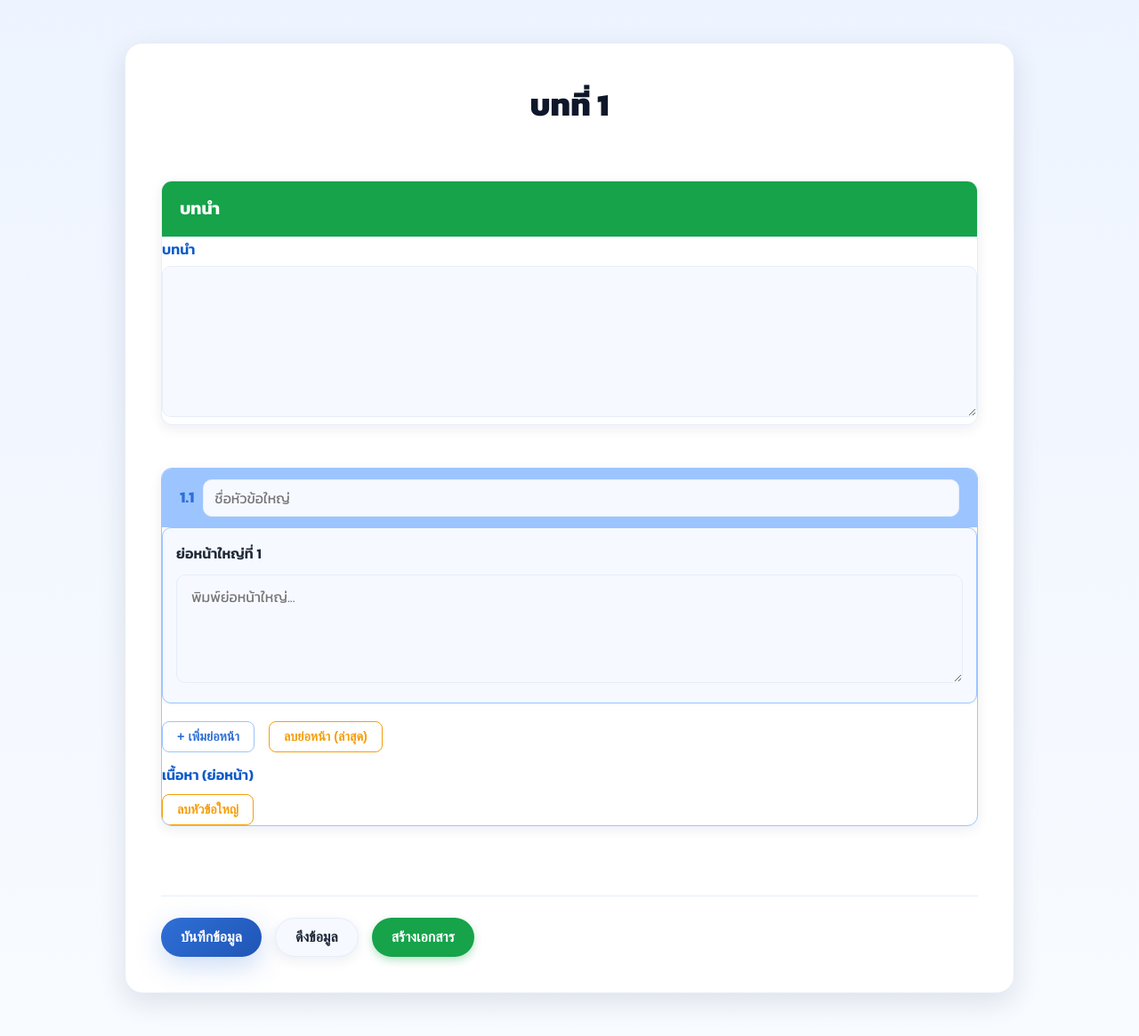
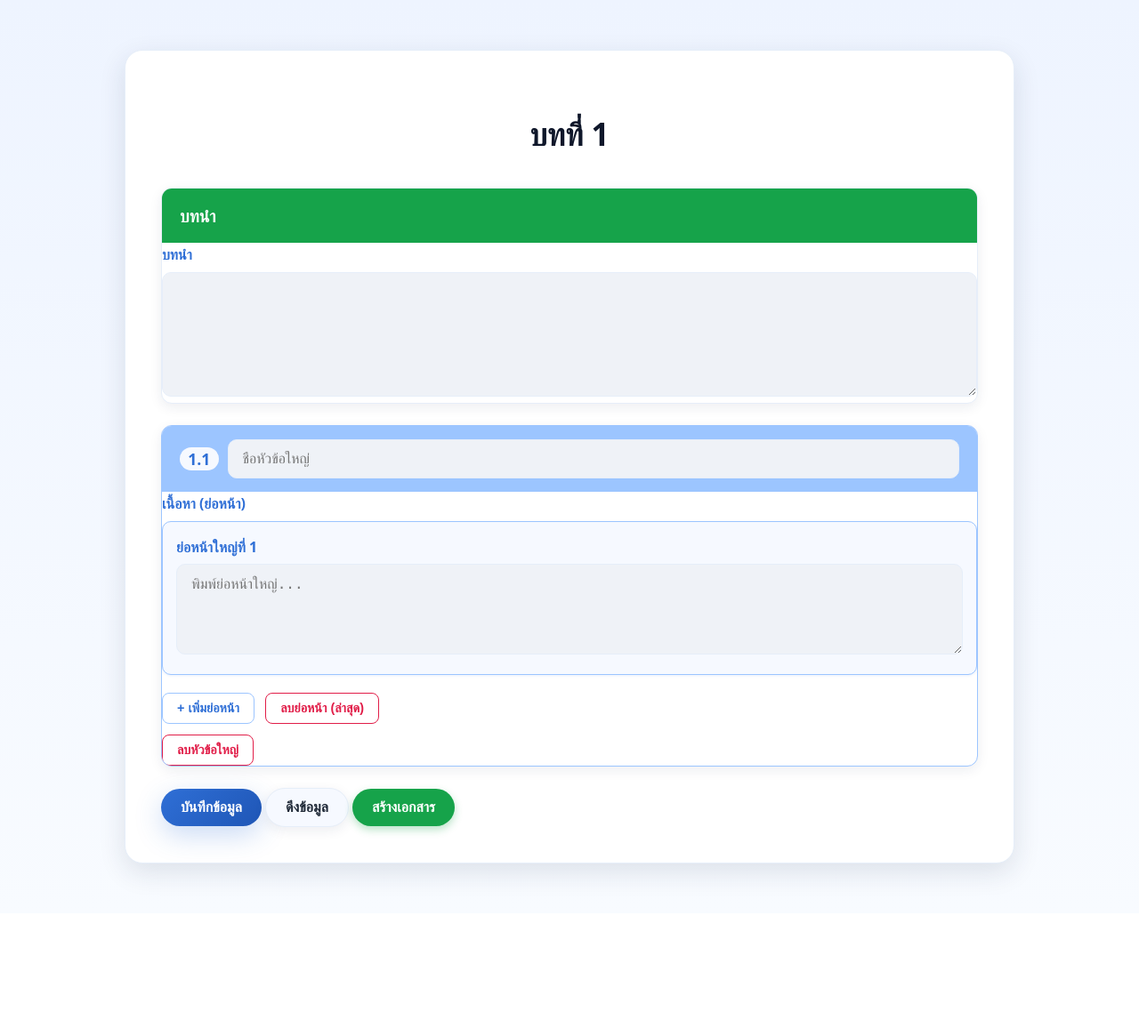
Before and after one commit to Reungwit/webdoc, a Django app: page /chapter_1/ in a window 1280 px wide. Shown: the whole page at 89% size. After the commit the page ends 996 px from the top, so only its background shows below. Run offline with Django 5.2, Linux system fonts and the light colour scheme; the visitor is signed in with stand-in values (Sample User, id 1); data that the repository does not hold is empty.

Commit message:
อัปเดท css

```diff
--- a/webdoc/static/css/chapter_1.css
+++ b/webdoc/static/css/chapter_1.css
@@ -1,16 +1,13 @@
-/* ================= chapter_1.css (FINAL CONSISTENCY PASS) ================= */
-
-/* ================= Google Fonts & Theme Tokens (คัดลอกมา 100%) ================= */
-@import url('https://fonts.googleapis.com/css2?family=Kanit:wght@400;600;700;800&display=swap');
-
+/* ========== 1) VARIABLES (ธีมฟ้าอ่อน + ดาร์กโหมด) ========== */
+@layer variables {
     :root {
         --primary: #2f6fd6;
         --primary-2: #6ba8ff;
         --primary-3: #9cc5ff;
+
         --ink: #0f172a;
         --ink-2: #1f2937;
         --muted: #64748b;
-    --muted-2: #94a3b8;
 
         --bg: #ffffff;
         --bg-soft: #f6f9ff;
@@ -29,10 +26,25 @@
         --danger: #e11d48;
     }
 
-/* ================= Reset & Base ================= */
+    @media (prefers-color-scheme: dark) {
+        :root {
+            --bg: #0b1220;
+            --bg-soft: #0f172a;
+            --card: #0d1629;
+            --card-border: #243041;
+            --ink: #e5e7eb;
+            --ink-2: #cbd5e1;
+            --shadow-sm: 0 2px 8px rgba(0, 0, 0, .25);
+            --shadow: 0 8px 22px rgba(0, 0, 0, .35);
+            --shadow-lg: 0 16px 40px rgba(0, 0, 0, .5);
+            --ring: 0 0 0 3px rgba(99, 155, 255, .35);
+        }
+    }
+}
+
+/* ========== 2) BASE ========== */
+@layer base {
     * {
-    margin: 0;
-    padding: 0;
         box-sizing: border-box;
     }
 
@@ -47,11 +59,78 @@ body {
         line-height: 1.65;
         display: flex;
         justify-content: center;
+        min-height: 100vh;
         padding: 48px 24px;
-    min-height: 100vh;
     }
 
-/* ================= Page Wrapper ================= */
+    h1 {
+        font-size: 2.2rem;
+        font-weight: 800;
+        color: var(--ink);
+        margin-bottom: 32px;
+    }
+
+    .text-center {
+        text-align: center;
+    }
+
+    /* Form controls */
+    label,
+    .form-label {
+        font-weight: 600;
+        color: var(--primary);
+        margin-bottom: 6px;
+        display: block;
+    }
+
+    .form-control,
+    input[type="text"],
+    textarea {
+        width: 100%;
+        padding: 12px 16px;
+        border-radius: 10px;
+        border: 1px solid var(--card-border);
+        background: #eff2f7;
+        font-size: 1rem;
+        color: var(--ink-2);
+        transition: border-color .2s, box-shadow .2s;
+        resize: vertical;
+        -webkit-transition: border-color .2s, box-shadow .2s;
+        -moz-transition: border-color .2s, box-shadow .2s;
+        -ms-transition: border-color .2s, box-shadow .2s;
+        -o-transition: border-color .2s, box-shadow .2s;
+}
+
+    .form-control:focus,
+    input[type="text"]:focus,
+    textarea:focus {
+        outline: none;
+        border-color: var(--primary);
+        box-shadow: var(--ring);
+    }
+
+    /* Skip link */
+    .u-skip {
+        position: absolute;
+        left: -9999px;
+        top: auto;
+        width: 1px;
+        height: 1px;
+        overflow: hidden;
+    }
+
+    .u-skip:focus {
+        position: static;
+        width: auto;
+        height: auto;
+        padding: 8px 12px;
+        border-radius: 8px;
+        background: var(--primary-3);
+    }
+}
+
+/* ========== 3) COMPONENTS ========== */
+@layer components {
     .container {
         width: 100%;
         max-width: 1000px;
@@ -66,147 +145,89 @@ body {
     @keyframes fadeIn {
         from {
             opacity: 0;
-        transform: translateY(20px);
+            transform: translateY(20px)
         }
+
         to {
             opacity: 1;
-        transform: translateY(0);
+            transform: none
         }
     }
 
-h1 {
-    font-size: 2.2rem;
-    font-weight: 800;
-    color: var(--ink);
-    text-align: center;
-    margin-bottom: 32px;
-}
-.text-center { text-align: center; }
-
-/* ================= Form Layout ================= */
-form {
-    display: grid;
-    gap: 24px;
-}
-
-label,
-.form-label {
-    font-weight: 600;
-    color: #0b59ca;
-    margin-bottom: 6px;
-    display: block;
-}
-
-/* input / textarea base */
-.form-control,
-input[type="text"],
-textarea {
-    width: 100%;
-    padding: 12px 16px;
-    border-radius: 10px;
-    border: 1px solid var(--card-border);
-    background-color: var(--bg-soft);
-    font-family: 'Kanit', sans-serif;
-    font-size: 1rem;
-    color: var(--ink-2);
-    transition: border-color .2s ease, box-shadow .2s ease;
-    resize: vertical;
-}
-
-.form-control:focus,
-input[type="text"]:focus,
-textarea:focus {
-    outline: none;
-    border-color: var(--primary);
-    box-shadow: var(--ring);
-}
-
-/* ================= Cards ================= */
     .card {
         border: 1px solid var(--card-border);
         border-radius: 12px;
-    margin-bottom: 24px;
-    background-color: var(--card);
+        background: var(--card);
         box-shadow: var(--shadow-sm);
         overflow: hidden;
+        margin-bottom: 24px;
     }
 
     .card-header {
         padding: 15px 20px;
         font-weight: 700;
         font-size: 1.2rem;
-    color: white;
-    background-color: var(--success); /* default fallback */
-    border-bottom: 1px solid var(--card-border);
     }
 
     .card-header.bg-success {
-    background-color: var(--success);
-    color: white;
+        background: var(--success);
+        color: #fff;
     }
 
-/* dynamic sections card style */
     .card.section {
         border-color: var(--primary-3);
-    background-color: var(--bg);
     }
-.card.section > .card-header {
-    background-color: var(--primary-3);
+
+    .card.section>.card-header {
+        background: var(--primary-3);
         color: var(--ink);
         font-size: 1.1rem;
-    padding: 12px 20px;
         border-bottom: none;
     }
 
-/* ================= Paragraph blocks for 1.1 ================= */
+    .legend-flex {
+        display: flex;
+        align-items: center;
+        gap: 10px;
+    }
+
+    .legend-flex .number {
+        font-weight: 800;
+        background: var(--bg-soft);
+        color: var(--primary);
+        border-radius: 999px;
+        min-width: 42px;
+        height: 26px;
+        display: inline-flex;
+        align-items: center;
+        justify-content: center;
+        padding: 0 10px;
+    }
+
     .para-item {
         margin-bottom: 20px;
         padding: 15px;
         border: 1px solid var(--primary-3);
         border-radius: 10px;
-    background-color: var(--bg-soft);
+        background: var(--bg-soft);
         box-shadow: 0 1px 3px rgba(47, 111, 214, .1);
-}
-.para-item label {
-    font-weight: 600;
-    color: var(--ink-2);
-}
-.para-item textarea {
-    margin-top: 5px;
-    margin-bottom: 0;
-}
-
-/* ================= Nested Headings / Blocks ================= */
-.legend-flex {
-    display: flex;
-    align-items: center;
-    gap: 10px;
-}
-.legend-flex .number {
-    font-weight: 700;
-    color: var(--primary);
-    font-size: 1.1rem;
-    flex-shrink: 0;
-}
-.legend-flex .title-input {
-    margin-bottom: 0;
-    padding: 8px 12px;
     }
 
     .subblock,
     .main-block {
         margin-top: 15px;
         padding: 15px;
-    border: 1px solid var(--primary-3);
         border-radius: 8px;
-    background-color: var(--bg-soft);
-}
-.main-block {
-    margin-top: 10px;
-    margin-bottom: 10px;
+        /* background: var(--bg-soft); */
+        border: 1px dashed var(--card-border);
     }
 
-/* ================= Buttons ================= */
+    .main-block {
+        border-style: solid;
+        border-color: var(--primary-3);
+        margin: 10px 0;
+    }
+
     .btn,
     button {
         display: inline-flex;
@@ -219,9 +240,19 @@ button {
         font-weight: 700;
         font-size: 1rem;
         cursor: pointer;
-    transition: transform .2s ease, box-shadow .2s ease;
+        transition: transform .2s, box-shadow .2s;
         -webkit-tap-highlight-color: transparent;
         text-decoration: none;
+    }
+
+    .btn:focus-visible,
+    button:focus-visible {
+        outline: 3px solid var(--primary-2);
+        outline-offset: 2px;
+    }
+
+    .btn:hover {
+        transform: translateY(-2px);
     }
 
     .btn-primary {
@@ -236,8 +267,8 @@ button {
         border: 1px solid var(--card-border);
         box-shadow: var(--shadow-sm);
     }
+
     .btn-info:hover {
-    transform: translateY(-2px);
         border-color: var(--primary);
     }
 
@@ -247,17 +278,17 @@ button {
         box-shadow: 0 4px 10px rgba(22, 163, 74, .3);
     }
 
-/* outline-style mini buttons inside dynamic sections */
     .btn-outline-secondary {
         background: none;
         color: var(--primary);
         border: 1px solid var(--primary-3);
         padding: 8px 16px;
-    font-size: 0.9rem;
+        font-size: .9rem;
         border-radius: 8px;
     }
+
     .btn-outline-secondary:hover {
-    background-color: var(--primary-3);
+        background: var(--primary-3);
         color: var(--ink-2);
     }
 
@@ -266,60 +297,111 @@ button {
         color: var(--warning);
         border: 1px solid var(--warning);
         padding: 8px 16px;
-    font-size: 0.9rem;
+        font-size: .9rem;
         border-radius: 8px;
     }
-.btn-outline-warning:hover {
-    background-color: var(--warning);
-    color: white;
+
+    .btn-outline-danger {
+        background: none;
+        color: var(--danger);
+        border: 1px solid var(--danger);
+        padding: 8px 16px;
+        font-size: .9rem;
+        border-radius: 8px;
     }
 
-/* ================= Layout helpers ================= */
-.button-group {
-    display: flex;
-    flex-wrap: wrap;
-    gap: 15px;
-    margin-top: 30px;
-    border-top: 1px solid var(--card-border);
-    padding-top: 24px;
+    .btn-outline-warning:hover {
+        background: var(--warning);
+        color: #fff;
     }
 
-.row {
-    display: flex;
-    flex-wrap: wrap;
-    align-items: center;
-    margin: 0;
+    /* Sticky action bar */
+    .action-bar {
+        position: sticky;
+        bottom: 0;
+        background: var(--card);
+        padding: 16px 0 0;
+        margin-top: 16px;
+        border-top: 1px solid var(--card-border);
     }
-.me-2 { margin-right: 8px !important; }
 
-/* ================= Alerts ================= */
+    /* Messages live region */
+    .messages {
+        list-style: none;
+        padding: 0;
+        margin: 0 0 16px 0;
+    }
+
+    .messages[aria-live="polite"] {
+        min-height: 1.5rem;
+    }
+
     .alert {
         padding: 16px;
         border-radius: 12px;
         font-weight: 600;
         margin-bottom: 24px;
     }
+
     .alert-danger {
-    background-color: #fef2f2;
+        background: #fef2f2;
         color: var(--danger);
         border: 1px solid #fecaca;
     }
 
-/* ================= Responsive ================= */
+    /* Loading state for buttons */
+    .btn[data-loading="true"] {
+        pointer-events: none;
+        opacity: .7;
+    }
+}
+
+/* ========== 4) UTILITIES ========== */
+@layer utilities {
+    .u-stack-8>*+* {
+        margin-top: 8px;
+    }
+
+    .u-stack-12>*+* {
+        margin-top: 12px;
+    }
+
+    .u-stack-16>*+* {
+        margin-top: 16px;
+    }
+
+    .u-row {
+        display: flex;
+        flex-wrap: wrap;
+        align-items: center;
+        gap: 8px;
+    }
+
+    .me-2 {
+        margin-right: 8px;
+    }
+
+    .u-visually-hidden {
+        position: absolute !important;
+        height: 1px;
+        width: 1px;
+        overflow: hidden;
+        clip: rect(1px, 1px, 1px, 1px);
+        white-space: nowrap;
+    }
+}
+
+/* ========== 5) RESPONSIVE ========== */
 @media (max-width: 768px) {
     body {
         padding: 24px 12px;
     }
+
     .container {
         padding: 24px;
     }
+
     h1 {
         font-size: 1.8rem;
     }
-    .row {
-        gap: 8px;
 }
-    .button-group {
-        justify-content: flex-start;
-    }
-}
--- a/webdoc/templates/chapter_1.html
+++ b/webdoc/templates/chapter_1.html
@@ -14,6 +14,8 @@
       {% csrf_token %}
 
       <div class="text-center"><h1>บทที่ 1</h1></div>
+      <!-- Anchor for chapter outline main item (section-0) -->
+      <div id="section-0"></div>
         {% if messages %}
     <ul class="messages">
         {% for message in messages %}
@@ -50,32 +52,33 @@
         <span class="number" aria-hidden="true"></span>
         <input type="text" class="title-input" placeholder="ชื่อหัวข้อใหญ่" />
       </div>
-
+      <label class="form-label body-label">เนื้อหา (ย่อหน้า)</label>
       <div class="card-body">
         <!-- ▼ โหมดย่อหน้า: ใช้เฉพาะหัวข้อ 1.1 -->
         <div class="para-mode" hidden>
           <div class="para-wrap"></div>
           <div class="row" style="gap:8px;margin:8px 0 12px;">
+
             <button type="button" class="btn btn-outline-secondary me-2" data-cmd="add-para">+ เพิ่มย่อหน้า</button>
-            <button type="button" class="btn btn-outline-warning" data-cmd="remove-para">ลบย่อหน้า (ล่าสุด)</button>
+            <button type="button" class="btn btn-outline-danger" data-cmd="remove-para">ลบย่อหน้า (ล่าสุด)</button>
           </div>
         </div>
 
         <!-- ▼ โหมดเนื้อหา/หัวข้อย่อย: ใช้กับหัวข้อ 1.2+ (เดิม) -->
-        <label class="form-label body-label">เนื้อหา (ย่อหน้า)</label>
+
         <textarea class="form-control body-input" rows="5" placeholder="พิมพ์เนื้อหาโดยสรุปของหัวข้อนี้..."></textarea>
 
         <div class="subblock">
           <div class="row" style="gap:8px;margin:8px 0 12px;">
             <button type="button" class="btn btn-outline-secondary me-2" data-cmd="add-main">+ เพิ่มหัวข้อหลัก (1.x.y)</button>
-            <button type="button" class="btn btn-outline-warning" data-cmd="remove-main">ลบหัวข้อหลัก (ข้อล่าสุด)</button>
+            <button type="button" class="btn btn-outline-danger" data-cmd="remove-main">ลบหัวข้อหลัก (ข้อล่าสุด)</button>
           </div>
           <input type="hidden" class="main-count" value="0">
           <div class="mains-wrap"></div>
         </div>
 
         <div class="controls row" style="margin-top:8px;">
-          <button type="button" class="btn btn-outline-warning" data-cmd="remove-section" hidden>ลบหัวข้อใหญ่</button>
+          <button type="button" class="btn btn-outline-danger" data-cmd="remove-section" hidden>ลบหัวข้อใหญ่</button>
         </div>
       </div>
     </div>
@@ -157,7 +160,7 @@
       const mainNumStr = `1.${rootIdx}.${index}`;
       controls.innerHTML = `
         <button type="button" class="btn btn-outline-secondary me-2" data-subcmd="add" data-main="${index}">+ เพิ่มหัวข้อย่อย (${mainNumStr}.x)</button>
-        <button type="button" class="btn btn-outline-warning" data-subcmd="remove" data-main="${index}">ลบหัวข้อย่อย (ข้อล่าสุด)</button>
+        <button type="button" class="btn btn-outline-danger" data-subcmd="remove" data-main="${index}">ลบหัวข้อย่อย (ข้อล่าสุด)</button>
       `;
 
       const subCount = document.createElement('input');
@@ -190,6 +193,8 @@
     function createSectionNode(data={title:'', body:'', points:[]}, index=1){
       const node = document.getElementById('tmpl-section').content.firstElementChild.cloneNode(true);
       node.dataset.sid = (++secAutoId).toString();
+      // Assign an id used by the index page outline scrolling
+      node.id = `section-${index}`;
 
       $('.title-input', node).value = data.title || '';
       $('.body-input',  node).value = data.body  || '';
--- a/webdoc/templates/project_setup.html
+++ b/webdoc/templates/project_setup.html
@@ -6,7 +6,7 @@
     <meta name="viewport" content="width=device-width, initial-scale=1.0">
     <title>Project Setup</title>
     <link rel="stylesheet" href="{% static 'css/pro_setup.css' %}">
-    <!-- <link rel="stylesheet" href="{% static 'css/dep.css' %}"> -->
+     <!-- <link rel="stylesheet" href="{% static 'css/dep.css' %}">  -->
 </head>
 <body>
 
```
Lines whose indentation alone changed are shown as unchanged.
